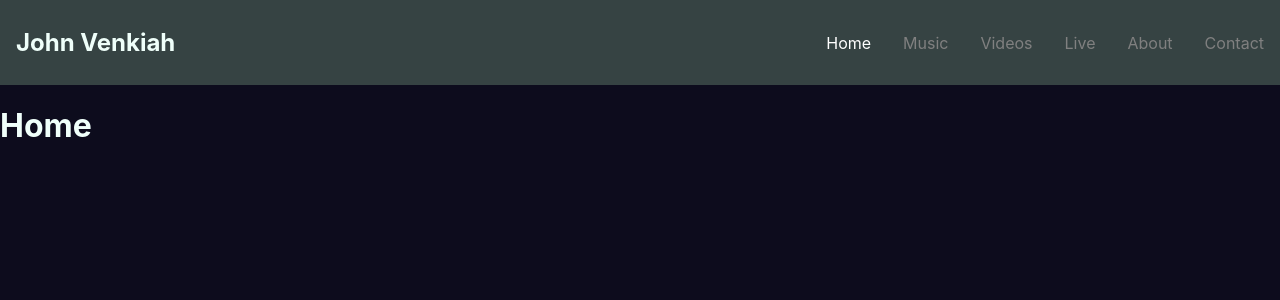
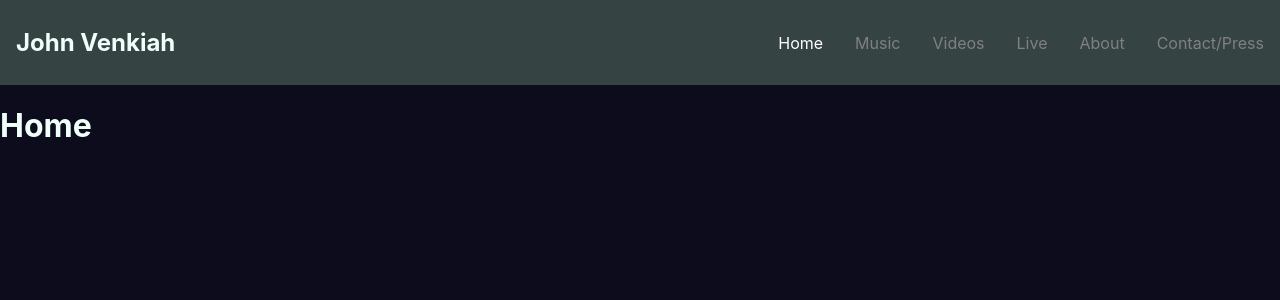
Before and after one commit to johnvenkiah/johnvenkiah-official-site, a React (Create React App) app: page / in a window 1280 px wide. Shown: the top 300 px of the page. Built offline with nearby package versions, Linux system fonts and the light colour scheme.

Commit message:
layout fixes, add ul and li elements in nav for semantic design

```diff
--- a/src/components/Navbar/Navbar.js
+++ b/src/components/Navbar/Navbar.js
@@ -3,7 +3,21 @@ import { bool } from 'prop-types';
 import { Nav, NavLink, NavMenu } from './Navbar.styled';
 import { MainLogo } from '../Burger/Burger.styled';
 
-const Navbar = ({ open }) => {
+const Navbar = ({ open, setOpen }) => {
+  const menuItems = {
+    '/': 'Home',
+    '/music': 'Music',
+    '/videos': 'Videos',
+    '/live': 'Live',
+    '/about': 'About',
+    '/contact': 'Contact/Press',
+  };
+
+  const menuMarkup = Object.keys(menuItems).map((nr) => (
+    <li key={nr.toString()} onClick={() => setOpen(!open)}>
+      <NavLink to={nr}>{menuItems[nr]}</NavLink>
+    </li>
+  ));
   return (
     <>
       <Nav>
@@ -11,12 +25,15 @@ const Navbar = ({ open }) => {
           <h1>John Venkiah</h1>
         </MainLogo>
         <NavMenu open={open}>
-          <NavLink to="/">Home</NavLink>
+          <ul>{menuMarkup}</ul>
+          {/* <NavLink to="/" onClick={() => setOpen(!open)}>
+            Home
+          </NavLink>
           <NavLink to="/music">Music</NavLink>
           <NavLink to="/videos">Videos</NavLink>
           <NavLink to="/live">Live</NavLink>
           <NavLink to="/about">About</NavLink>
-          <NavLink to="/contact">Contact</NavLink>
+          <NavLink to="/contact">Contact</NavLink> */}
         </NavMenu>
       </Nav>
     </>
--- a/src/components/Navbar/Navbar.styled.js
+++ b/src/components/Navbar/Navbar.styled.js
@@ -26,10 +26,25 @@ export const NavMenu = styled.div`
   display: flex;
   align-items: center;
   justify-content: end;
+  white-space: nowrap;
   width: 100vw;
-  white-space: nowrap;
   background-color: rgba(25, 50, 50, 0.5);
   backdrop-filter: blur(10px);
+
+  ul {
+    display: flex;
+    list-style-type: none;
+    height: 100%;
+    padding: 0;
+    @media screen and (max-width: 768px) {
+      flex-direction: column;
+      justify-content: space-evenly;
+    }
+
+    li {
+      margin: 0 auto;
+    }
+  }
   @media screen and (max-width: 768px) {
     transition: transform 0.5s ease-in-out, opacity 0.5s ease-in-out;
     transform: ${({ open }) => (open ? 'translateX(0)' : 'translateX(-100%)')};
--- a/src/hooks.js
+++ b/src/hooks.js
@@ -5,9 +5,9 @@ import { useEffect } from 'react';
 export const useOnClickOutside = (ref, handler) => {
   useEffect(() => {
     const listener = (event) => {
-      // if (!ref.current || ref.current.contains(event.target)) {
-      //   return;
-      // }
+      if (!ref.current || ref.current.contains(event.target)) {
+        return;
+      }
       handler(event);
     };
     document.addEventListener('mousedown', listener);
```
